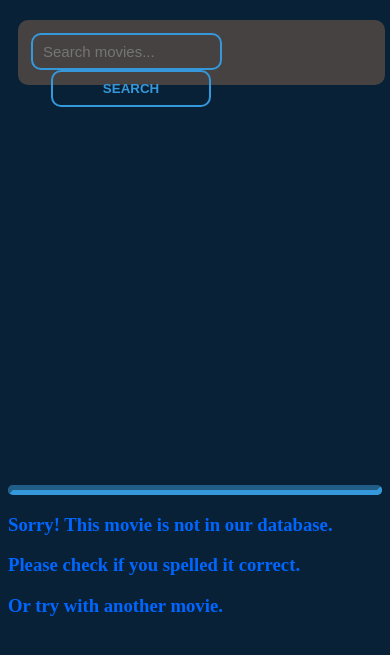
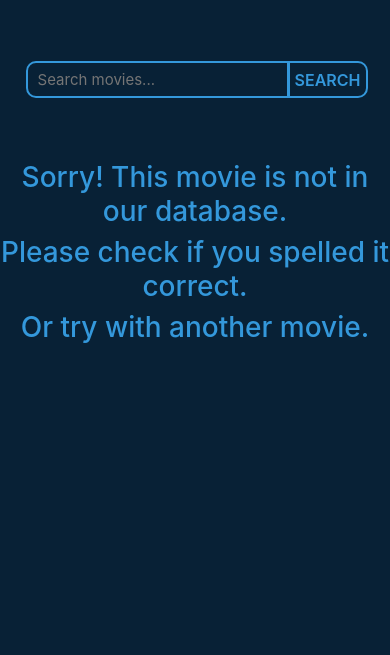
Before and after one commit to digantajash/movie-recommender, a Flask app: page /recommend in a window 390 px wide. Shown: the top 655 px of the page. Run offline with Flask 2, Linux system fonts and the light colour scheme; some libraries are stand-ins or nearby versions.

Commit message:
Style changed, made responsive

```diff
--- a/static/recstyle.css
+++ b/static/recstyle.css
@@ -1,24 +1,19 @@
-body{
-    background: #082136;
-}
+
 * {
     box-sizing: border-box;
   }
 .box{
-    margin: 400px;
-    margin-top: 20px;
-    background-color: #474242;
+    margin: 0px;
+    margin-left: 2px;
     height: 65px;
-    width: 700px;
+    width: 100%;
     padding: 13px;
-    position: relative;
     border-radius: 10px;
 }
 
 .searchbar{
     border: 0;
-    margin-top: 0px;
-    width: 70%;
+    width: 5.5in;
     height: 37px;
     background: none;
     border: 2px solid #3498db ;
@@ -26,7 +21,7 @@ body{
     outline: none;
     color: white;
     transition: 0.3s;
-    border-radius: 10px;
+    border-radius: 10px 0px 0px 10px;
     font-size: 15px;
 }
 .searchbar:focus{
@@ -34,16 +29,15 @@ body{
 }
 
 .searchbtn{
-    margin-left: 20px;
-    top: 0px;
-    border-radius: 10px;
+    margin-left: -3px;
+    border-radius: 0px 10px 10px 0px;
     border: none;
     outline: none;
     background: none;
     color: #3498db;
     border: 2px solid #3498db;
     height: 37px;
-    width: 10rem;
+    width: 6rem;
     text-transform: uppercase;
     font-weight: 600;
 }
@@ -55,9 +49,9 @@ body{
 }
 
 hr{
+  margin-top: 6px;
     border-width: 5px;
     border-color: #3498db;
-    margin-top: 50px;
     border-radius: 15px;
 }
 
@@ -88,18 +82,10 @@ hr{
   }
 
   /* Responsive columns - one column layout (vertical) on small screens */
-  @media screen and (max-width: 600px) {
+  @media screen and (max-width: 720px) {
     .column {
       width: 100%;
       display: block;
       margin-bottom: 20px;
     }
-
-    .box{
-      margin-left: 10px;
-      width: 98%;
-    }
-    .searchbar{
-      width: 56%;
-    }
   }
--- a/templates/recommend.html
+++ b/templates/recommend.html
@@ -4,45 +4,55 @@
     <meta charset="UTF-8">
     <meta name="viewport" content="width=device-width, initial-scale=1.0">
     <link href="{{ url_for('static', filename='recstyle.css') }}" type="text/css" rel="stylesheet">
+    <link href="../static/recstyle.css" rel="stylesheet" type="text/css">
+    <link rel="stylesheet" href="https://stackpath.bootstrapcdn.com/bootstrap/4.4.1/css/bootstrap.min.css" integrity="sha384-Vkoo8x4CGsO3+Hhxv8T/Q5PaXtkKtu6ug5TOeNV6gBiFeWPGFN9MuhOf23Q9Ifjh" crossorigin="anonymous">
+
     <title>Document</title>
     <style>
-        h1{
-    color: white;
-    }
-    h2{
-        font-family: comic sans ms;
-    }
-    p{
-        font-family: Arial, Helvetica, sans-serif;
-        font-size: 15px;
-    }
+
+        h3{
+            color: #3498db;
+        }
     </style>
 </head>
-<body>
-    <div class="searchbox">
-        <form class="box">
-            <input class="searchbar" placeholder="Search movies..." type="text" name = "movie">
-            <input type="submit" class="searchbtn" value="Search">
-        </form>
+<body style="background: #082136;">
+    <div class="container">
+        <div class="row mt-5 ">
+            <div class="col-lg-12 col-md-12 col-sm-12 col-xs-6" >
+                    <form class="box d-flex justify-content-center">
+                        <input class="searchbar" placeholder="Search movies..." type="text" name = "movie">
+                        <input type="submit" class="searchbtn" value="Search">
+                    </form>
+            </div>
+        </div>
+
+    </div><br><br>
+
+    <!-- {% if y=='y' %} -->
+    <div class="row">
+        <div class="col-lg-12 col-md-12 col-sm-12 col-xs-12 d-flex justify-content-center">
+            <div class="text-center">
+                <h3>Sorry! This movie is not in our database.</h3>
+                <h3>Please check if you spelled it correct.</h3>
+                <h3>Or try with another movie.</h3>
+              </div>
+        </div>
     </div>
-    <hr>
-    {% if y=='y' %}
-    <div>
-      <h3 style="color:rgb(0, 102, 255)">Sorry! This movie is not in our database.</h3>
-      <h3 style="color:rgb(0, 102, 255)">Please check if you spelled it correct.</h3>
-      <h3 style="color:rgb(0, 102, 255)">Or try with another movie.</h3>
-    </div>
-    {% else %}
-    <h1>You Searched For :{{movie}}</h1>
+    <!-- {% else %} -->
+    <h3 class="d-flex justify-content-center">You Searched For :  {{movie}}</h3><br><br>
     <div class="row">
-        {% for m in recom %}
+        <!-- {% for m in recom %} -->
         <div class="column">
           <div class="card">
             <h2>{{m|capitalize}}</h2>
           </div>
         </div>
-        {% endfor %}
+        <!-- {% endfor %} -->
     </div>
-    {% endif %}
+    <!-- {% endif %}  -->
+    <script src="https://code.jquery.com/jquery-3.4.1.slim.min.js" integrity="sha384-J6qa4849blE2+poT4WnyKhv5vZF5SrPo0iEjwBvKU7imGFAV0wwj1yYfoRSJoZ+n" crossorigin="anonymous"></script>
+    <script src="https://cdn.jsdelivr.net/npm/popper.js@1.16.0/dist/umd/popper.min.js" integrity="sha384-Q6E9RHvbIyZFJoft+2mJbHaEWldlvI9IOYy5n3zV9zzTtmI3UksdQRVvoxMfooAo" crossorigin="anonymous"></script>
+    <script src="https://stackpath.bootstrapcdn.com/bootstrap/4.4.1/js/bootstrap.min.js" integrity="sha384-wfSDF2E50Y2D1uUdj0O3uMBJnjuUD4Ih7YwaYd1iqfktj0Uod8GCExl3Og8ifwB6" crossorigin="anonymous"></script>
+
 </body>
 </html>
```
Also changed, not shown: static/homeStyle.css (+10 -11 lines), templates/home.html (+19 -7 lines).
